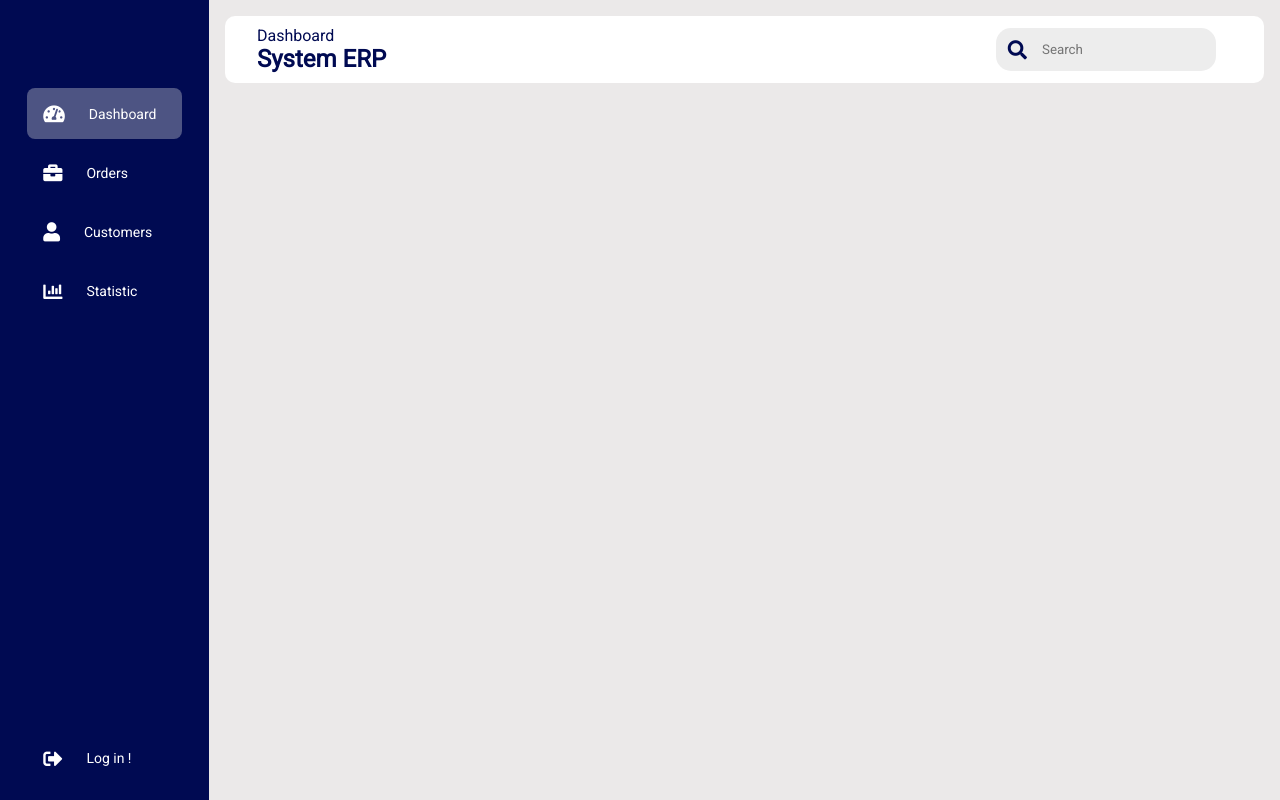
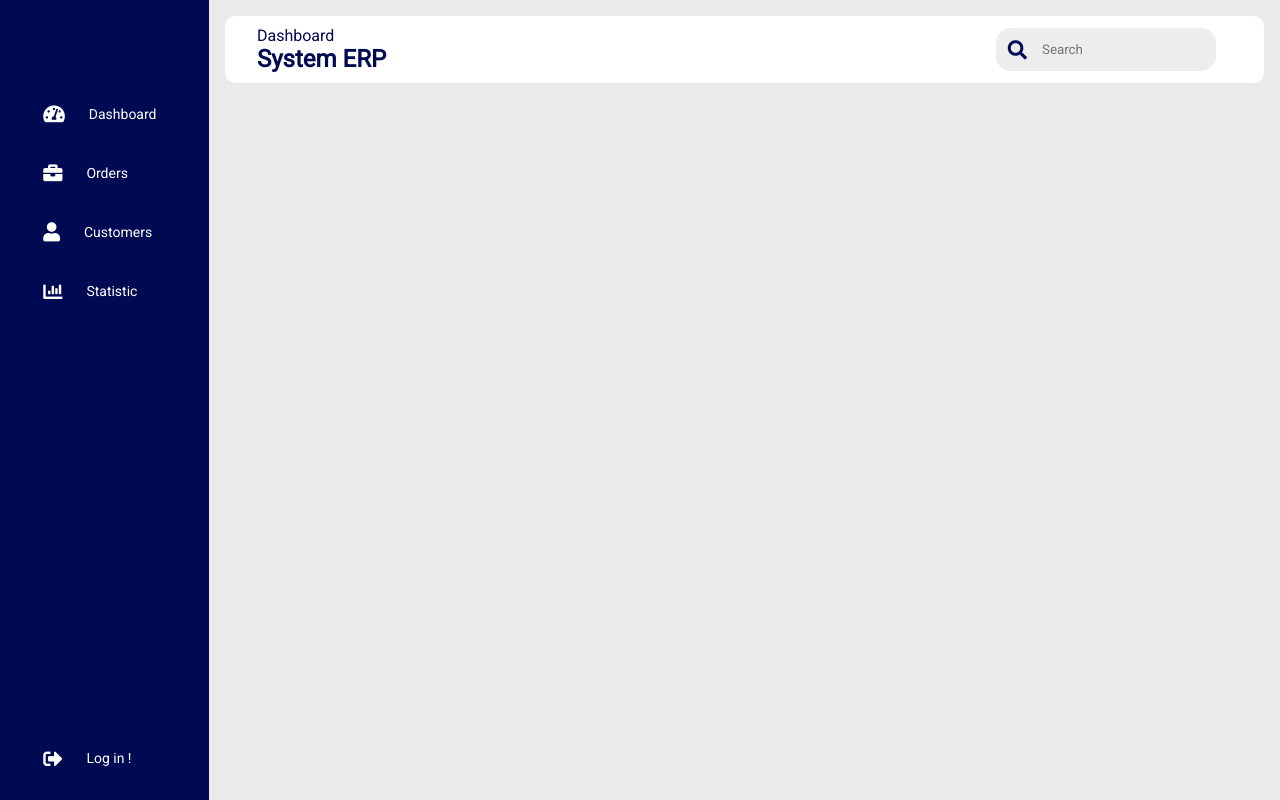
Before and after one commit to PoteralaMateusz/Frontend-SystemERP, an Angular app: page / in a window 1280 px wide. Built offline with nearby package versions, Linux system fonts and the light colour scheme.

Commit message:
[add] some change

```diff
--- a/src/app/app.component.html
+++ b/src/app/app.component.html
@@ -5,7 +5,7 @@
   <div class="sidebar">
     <div class="logo"></div>
     <ul class="menu">
-      <li [ngClass]="{'active' : activeSite == '/'}">
+      <li>
         <a href="/" (click)="setActiveDashboard()" routerLink="/">
           <i class="fas fa-tachometer-alt"></i>
           <span>Dashboard</span>
@@ -17,7 +17,7 @@
           <span>Orders</span>
         </a>
       </li>
-      <li [ngClass]="{'active' : activeSite == '/customers'}">
+      <li>
         <a href="/customers" (click)="setActiveCustomer()" routerLink="/customers">
           <i class="fas fa-user"></i>
           <span>Customers</span>
```
